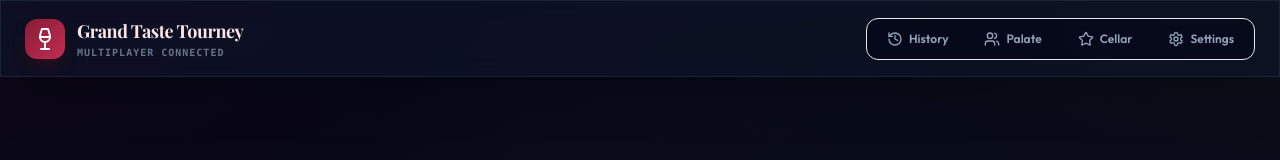
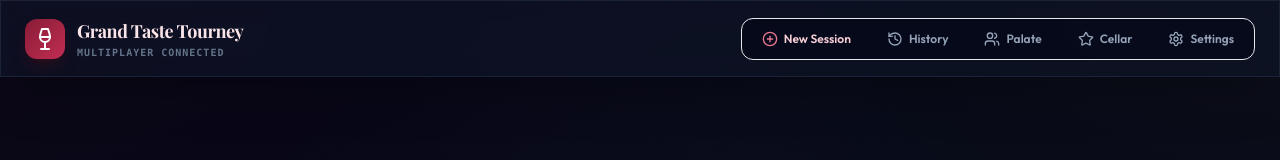
Before and after one commit to Neby123/wine-tasting-app, a React (Vite) app: page / in a window 1280 px wide. Shown: the top 160 px of the page. Built offline with nearby package versions, Linux system fonts and the light colour scheme; no server answers; the database is empty; a web font is replaced by a local one.

Commit message:
Add New Session tab to header navigation when no active session and make logo clickable

```diff
--- a/src/App.tsx
+++ b/src/App.tsx
@@ -475,22 +475,39 @@ export default function App() {
     <div className="flex-1 flex flex-col min-h-screen pb-12">
       {/* Top Banner Navigation */}
       <header className="glass-panel sticky top-0 z-50 border-b border-slate-800/80 px-6 py-4 flex flex-col md:flex-row md:items-center justify-between gap-4">
-        <div className="flex items-center gap-3">
-          <div className="w-10 h-10 rounded-xl bg-gradient-to-br from-wine-800 to-wine-600 flex items-center justify-center shadow-lg shadow-wine-950/40">
+        <button
+          onClick={() => { setCurrentMatch(null); setCurrentTab('intake'); }}
+          className="flex items-center gap-3 text-left focus:outline-none group cursor-pointer"
+          title="Return to Home / Active Session"
+        >
+          <div className="w-10 h-10 rounded-xl bg-gradient-to-br from-wine-800 to-wine-600 flex items-center justify-center shadow-lg shadow-wine-950/40 group-hover:scale-105 transition-transform">
             <WineIcon className="w-5.5 h-5.5 text-white" />
           </div>
           <div>
-            <h1 className="text-lg font-extrabold font-serif tracking-tight text-wine-100 flex items-center gap-1.5">
+            <h1 className="text-lg font-extrabold font-serif tracking-tight text-wine-100 flex items-center gap-1.5 group-hover:text-wine-200 transition-colors">
               Grand Taste Tourney
             </h1>
             <p className="text-[10px] text-slate-500 uppercase tracking-widest font-mono font-bold">
               {supabase ? "Multiplayer Connected" : "Connection Pending (Check Settings)"}
             </p>
           </div>
-        </div>
+        </button>
 
         {/* Global User status info */}
         <nav className="flex flex-wrap items-center bg-slate-950/60 p-1 border border-slate-850 rounded-xl text-xs font-semibold gap-1">
+          {!activeSession && (
+            <button
+              onClick={() => { setCurrentMatch(null); setCurrentTab('intake'); }}
+              className={`px-4 py-2 rounded-lg transition-colors flex items-center gap-1.5 ${
+                currentTab === 'intake' && !currentMatch
+                  ? 'bg-wine-850 text-wine-200'
+                  : 'text-slate-400 hover:text-slate-200'
+              }`}
+            >
+              <PlusCircle className="w-4 h-4 text-wine-400" /> New Session
+            </button>
+          )}
+
           {activeSession && (
             <>
               <button
```
